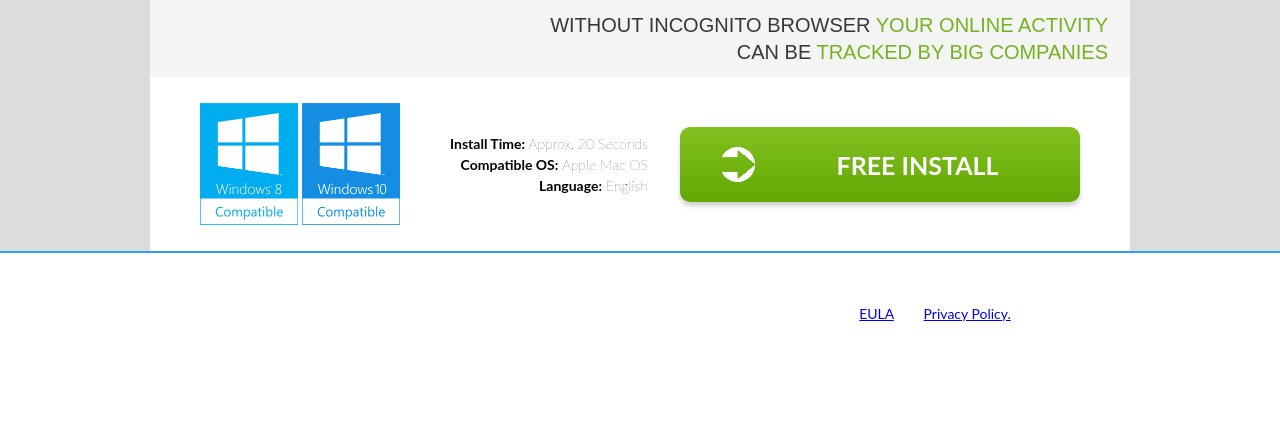
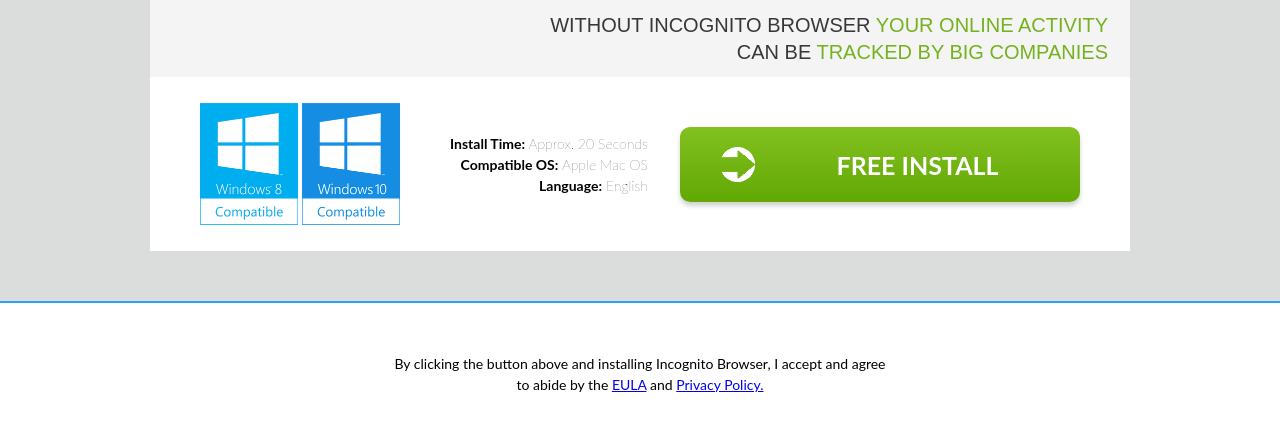
Before and after one commit to tommojackson/neutronbrowser, a PHP site: page /lp2.php in a window 1280 px wide. Shown: the part 629-1074 px from the top of the page. Before the commit the page ends 950 px from the top, so only its background shows below. Run offline with PHP 8.4, Linux system fonts and the light colour scheme; some libraries are stand-ins or nearby versions.

Commit message:
final bits on lp2

```diff
--- a/style.css
+++ b/style.css
@@ -770,12 +770,15 @@ h2 {
     border-top: solid 2px #2da2f3;
     background: #fff;
     text-align: center;
+    color: black;
+    margin-top: 50px;
+    padding-bottom: 50px;
 
 }
 
 .lp2FooterDisc {
 
-    width: 960px;
+    width: 500px;
     margin: 50px auto 0;
 
 }
```
